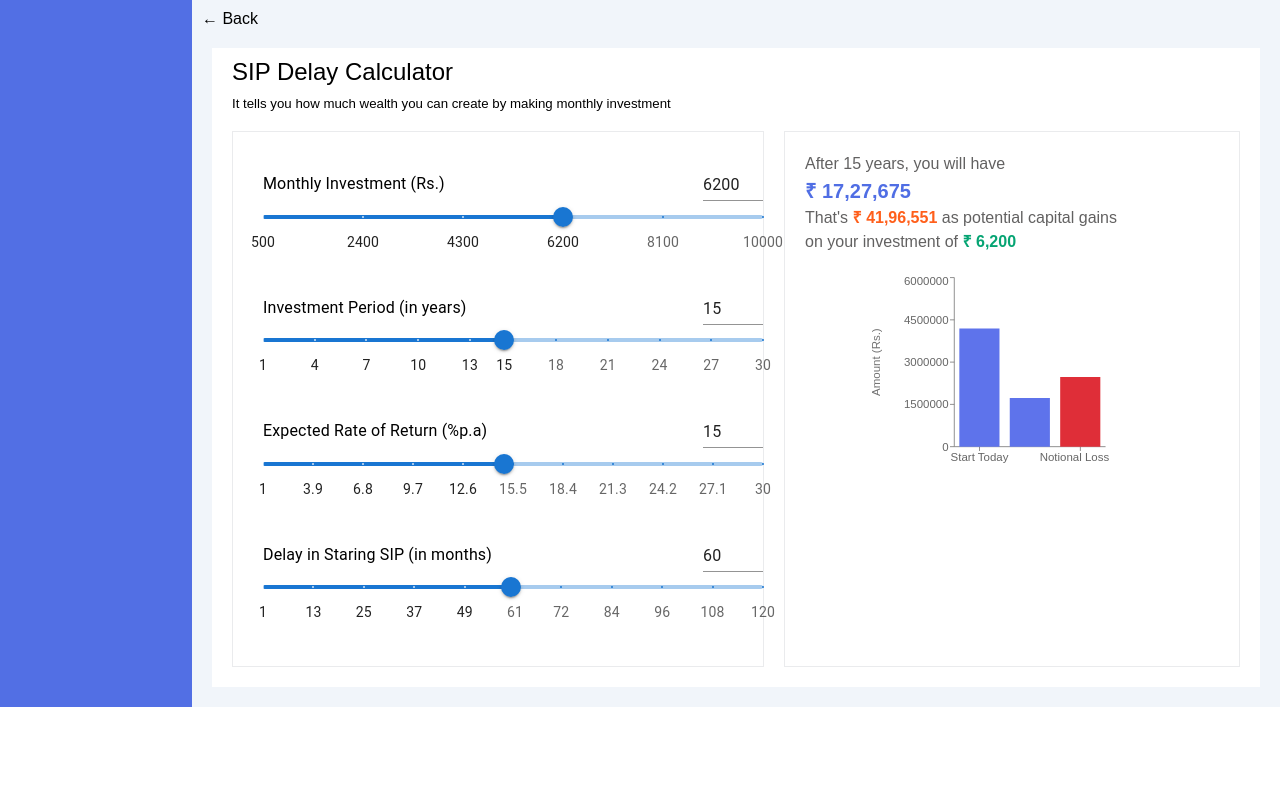
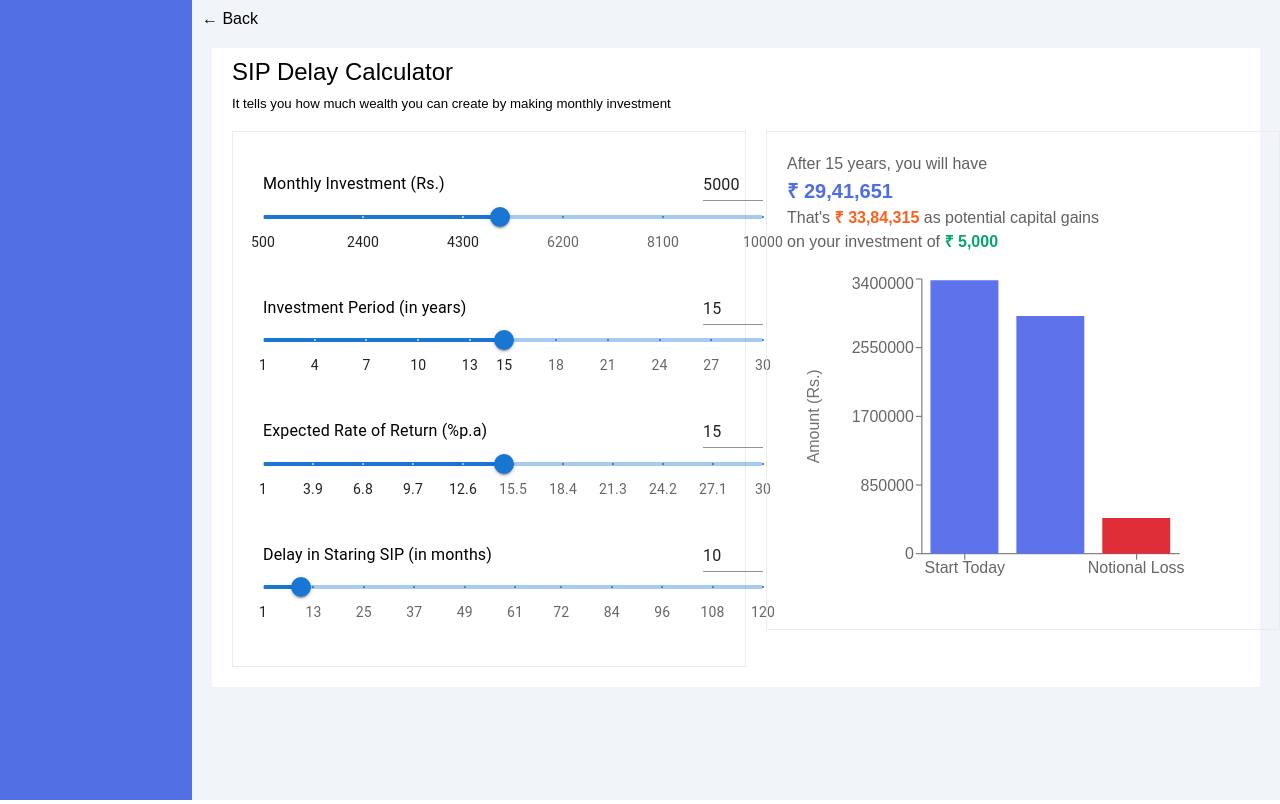
Before and after one commit to shvmsh20/SIP-Delay, a React (Create React App) app: page / in a window 1280 px wide. Built offline with nearby package versions, Linux system fonts and the light colour scheme.

Commit message:
removed: flexbox

```diff
--- a/src/Components/Calculator.jsx
+++ b/src/Components/Calculator.jsx
@@ -1,9 +1,9 @@
 import React, {useState} from 'react'
 import InputArea from './InputArea';
-import Graph from "./Graph"
+import GraphArea from "./GraphArea"
 
 function Calculator() {
-  const [mi, setMi] = useState(6200);
+  const [mi, setMi] = useState(5000);
   function changeMi(val){
     setMi(val);
   }
@@ -15,7 +15,7 @@ function Calculator() {
   function changeRor(val){
     setRor(val);
   }
-  const [delay, setDelay] = useState(60);
+  const [delay, setDelay] = useState(10);
   function changeDelay(val){
     setDelay(val);
   }
@@ -28,10 +28,11 @@ function Calculator() {
       <h5 className='info'>It tells you how much wealth you can create by
       making monthly investment</h5>
       <div className='container'>
+
         <InputArea mi={mi} changeMi={changeMi} ip={ip} changeIp={changeIp}
           ror={ror} changeRor={changeRor} delay={delay} changeDelay={changeDelay}
         />
-        <Graph mi={mi} ip={ip} ror={ror} delay={delay}/>
+        <GraphArea mi={mi} ip={ip} ror={ror} delay={delay}/>
       </div>
 
     </div>
--- a/src/Components/Graph.jsx
+++ b/src/Components/GraphArea.jsx
@@ -60,7 +60,7 @@ function toIndianRupees(sum){
   return sum.toString().replace(/\D/g, "").replace(/(\d+?)(?=(\d\d)+(\d)(?!\d))(\.\d+)?/g, "$1,");
 }
 return (
-    <div className='graph'>
+    <div className='graphArea'>
       <p className='graph-text'>After {ip} years, you will have<br/>
       <span className='totalamount'>₹ {toIndianRupees(Result2)}</span>
       <br/>That's <span className='potentialamount'>₹ {toIndianRupees(Result1)}</span> as potential capital gains <br/> on your investment of
--- a/src/Components/InputArea.jsx
+++ b/src/Components/InputArea.jsx
@@ -3,11 +3,11 @@ import SliderArea from './SliderArea';
 
 function InputArea(props) {
   return (
-    <div class="input">
-      <SliderArea index={0} mn={500} mx={10000} value={props.mi} setValue={props.changeMi}/>
-      <SliderArea index={1} mn={1} mx={30} value={props.ip} setValue={props.changeIp}/>
-      <SliderArea index={2} mn={1} mx={30} value={props.ror} setValue={props.changeRor}/>
-      <SliderArea index={3} mn={1} mx={120} value={props.delay} setValue={props.changeDelay}/>
+    <div class="inputArea">
+      <SliderArea index={0} mn={500} mx={10000} steps={500} value={props.mi} setValue={props.changeMi}/>
+      <SliderArea index={1} mn={1} mx={30} steps={1} value={props.ip} setValue={props.changeIp}/>
+      <SliderArea index={2} mn={1} mx={30} steps={0.1} value={props.ror} setValue={props.changeRor}/>
+      <SliderArea index={3} mn={1} mx={120} steps={1} value={props.delay} setValue={props.changeDelay}/>
     </div>
   )
 }
--- a/src/Components/SliderArea.jsx
+++ b/src/Components/SliderArea.jsx
@@ -193,7 +193,7 @@ const titleArr = ["Monthly Investment (Rs.)", "Investment Period (in years)",
   `;
 
 
-function SliderArea({index, mn, mx, value, setValue}){
+function SliderArea({index, mn, mx, steps, value, setValue}){
 
     const handleSliderChange = (event, newValue) => {
         setValue(newValue);
@@ -211,14 +211,17 @@ function SliderArea({index, mn, mx, value, setValue}){
         <Box sx={{ width: 500 }}>
 
 
-            <Grid className="demo" container>
-                <Grid item>
+            <Grid className="grid" container>
+
+                <Grid item className='grid-item1'>
                       <Typography gutterBottom>
                       {titleArr[index]}
                       </Typography>
                   </Grid>
 
-                <Grid item>
+
+
+                  <Grid item className='grid-item2'>
 
                     <Input2
                             value={value}
@@ -233,6 +236,10 @@ function SliderArea({index, mn, mx, value, setValue}){
 
                     </Grid>
 
+
+
+
+
             </Grid>
 
             <Grid container>
@@ -244,6 +251,7 @@ function SliderArea({index, mn, mx, value, setValue}){
                     getAriaValueText={valuetext}
                     min={mn}
                     max={mx}
+                    step={steps}
                     marks={labelArr[index]}
                     value={typeof value === 'number' ? value : 0}
                     onChange={handleSliderChange}
--- a/src/Media/CSS/App.css
+++ b/src/Media/CSS/App.css
@@ -6,28 +6,27 @@
 }
 
 .screen{
-    display: flex;
-    flex-direction: row;
-    max-height: 100vh;
+    height: 100vh;
+    position: relative;
+    display: block;
+    width: 100%;
 }
 
 .side-bar{
-  flex-basis: 15%;
-  background-color: #526FE4;
-
+  position: relative;
+  background: #526FE4;
+  width: 15%;
+  height: 100vh;
+  display: inline-block;
+  /* overflow-y: hidden; */
 }
-/* .side-bar{
-  background: #526FE4;
-  position: fixed;
-  top: 0;
-  left: 0;
-  width: 225px;
-  height: 100%;
-  padding: 20px 0;
-} */
 
 .main{
-  flex-basis: 85%;
+  display: inline-block;
+  background-color: #f1f5fa;
+  width: 85%;
+  height: inherit;
+  position: absolute;
   background-color: #F1F5FA;
 }
 
@@ -35,17 +34,28 @@
   background-color: #fff;
   padding: 10px;
   margin: 20px;
+  position: relative;
 }
 
 .container{
-  display: flex;
-  flex-direction: row;
+  position: relative;
 }
 
-.input{
-  flex-basis: 50%;
+.inputArea{
+  width: 50%;
   border: 1px solid #EAEBED;
-  margin: 10px
+  margin: 10px;
+  display: inline-block;
+}
+
+
+.graphArea{
+  position: absolute;
+  width: 50%;
+  display: inline-block;
+  border: 1px solid #EAEBED;
+  margin: 10px;
+  padding: 20px;
 }
 
 
@@ -89,13 +99,6 @@
   line-height: 1.5;
 }
 
-.graph{
-    flex-basis: 50%;
-    border: 1px solid #EAEBED;
-    margin: 10px;
-    padding: 20px;
-}
-
 .bar-graph{
   margin: 20px;
 }
@@ -105,10 +108,17 @@
   margin-left: 30px;
 }
 
-.demo{
-  display: flex;
-  justify-content: space-between;
+
+.grid{
+  position: relative;
 }
+
+
+.grid-item2{
+  position: absolute;
+  right: 0;
+}
+
 
 .heading{
   font-weight: 300;
```
Also changed, not shown: src/Components/SIPDelayGraph.jsx (deleted, +0 -7 lines). Lines whose indentation alone changed are shown as unchanged.
